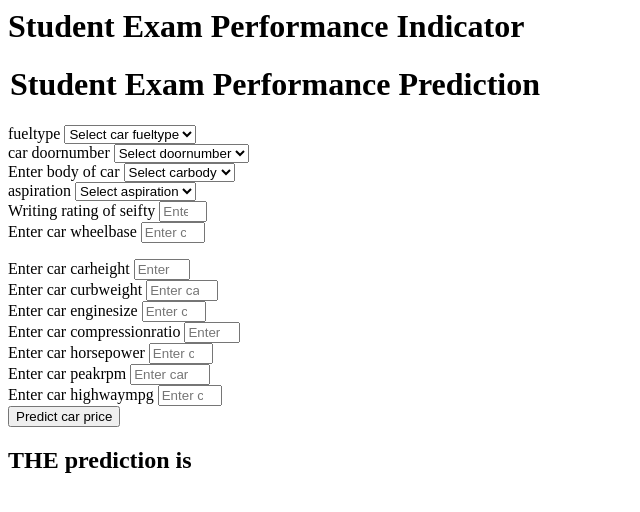
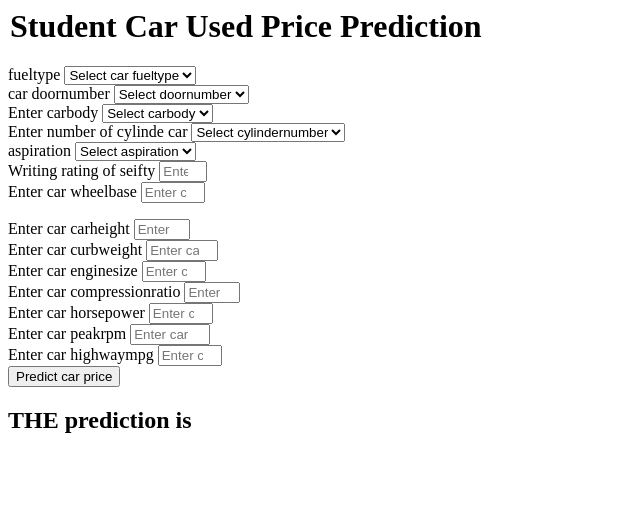
Before and after one commit to abdelhamedEl3ila/car-used-price-prediction-Data-science-project-, a Flask app: page /predictdata in a window 1280 px wide. Shown: the top 512 px of the page, without its empty margins (0-640 px from the left). Run offline with Flask 3, Linux system fonts and the light colour scheme.

Commit message:
html page

```diff
--- a/app.py
+++ b/app.py
@@ -24,6 +24,7 @@ def predict_datapoint():
       fueltype=request.form.get('fueltype'),
             doornumber=request.form.get('doornumber'),
             carbody=request.form.get('carbody'),
+            cylindernumber=request.form.get('cylindernumber'),
             aspiration=request.form.get('aspiration'),
             symboling=float(request.form.get('symboling')),
             carheight=float(request.form.get('carheight')),
--- a/src/components/data_transformation.py
+++ b/src/components/data_transformation.py
@@ -28,7 +28,7 @@ class DataTransformation:
             numerical_columns = ['symboling','wheelbase','carheight', 'curbweight',
                       'enginesize', 'compressionratio', 'horsepower',
                       'peakrpm', 'highwaympg']
-            categorical_columns = ["fueltype","doornumber","carbody","aspiration"]
+            categorical_columns = ["fueltype","doornumber","carbody","cylindernumber","aspiration"]
             num_pipeline= Pipeline(
                 steps=[
                 ("scaler",StandardScaler())
@@ -38,8 +38,9 @@ class DataTransformation:
 
             cat_pipeline=Pipeline(
 
+
                 steps=[
-                ("one_hot_encoder",OneHotEncoder()),
+                ("one_hot_encoder",OneHotEncoder(handle_unknown='ignore')),
                 ("scaler",StandardScaler(with_mean=False))
                 ]
 
--- a/src/pipeline/predict_pipeline.py
+++ b/src/pipeline/predict_pipeline.py
@@ -31,6 +31,7 @@ class CustomData:
         fueltype: str,
         doornumber: str,
         carbody: str,
+        cylindernumber: str,
         aspiration: str,
         symboling: float,
         carheight: float,
@@ -49,6 +50,8 @@ class CustomData:
         self.doornumber = doornumber
         self.carbody = carbody
         self.aspiration = aspiration
+        self.cylindernumber = cylindernumber
+
         self.symboling = symboling
         self.carheight = carheight
         self.curbweight = curbweight
@@ -67,6 +70,7 @@ class CustomData:
                 "fueltype": [self.fueltype],
                 "doornumber": [self.doornumber],
                 "carbody": [self.carbody],
+                "cylindernumber": [self.cylindernumber],
                 "aspiration": [self.aspiration],
                 "symboling": [self.symboling],
                 "carheight": [self.carheight],
--- a/templates/home.html
+++ b/templates/home.html
@@ -1,11 +1,10 @@
 <html>
 <body>
     <div class="login">
-       <h1>Student Exam Performance Indicator</h1>
 
        <form action="{{ url_for('predict_datapoint')}}" method="post">
         <h1>
-            <legend>Student Exam Performance Prediction</legend>
+            <legend>Student Car Used Price Prediction</legend>
         </h1>
         <div class="mb-3">
             <label class="form-label">fueltype</label>
@@ -33,9 +32,8 @@
             </select>
         </div>
         <div class="mb-3">
-            <label class="form-label">Enter  body of car</label>
-            <select class="form-control" name="carbody"
-                placeholder="Enter carbody" required>
+          <label class="form-label">Enter carbody</label>
+            <select class="form-control" name="carbody"    <div class="mb-3">
                 <option class="placeholder" selected disabled value="">Select  carbody</option>
                 <option value="convertible">
                   convertible
@@ -55,6 +53,47 @@
 
             </select>
         </div>
+        <div class="mb-3">
+            <label class="form-label">Enter  number of cylinde car</label>
+            <select class="form-control" name="cylindernumber"    <div class="mb-3">
+                <option class="placeholder" selected disabled value="">Select  cylindernumber</option>
+                <option value="two">
+                  two
+                </option>
+                <option value="three">
+                  three
+                </option>
+                <option value="four">
+                  four
+                </option>
+                <option value="five">
+                  five
+                </option>
+                <option value="sex">
+                  sex
+                  </option>
+                  <option value="seven">
+                    seven
+                  </option>
+                  <option value="eight">
+                    eight
+                  </option>
+                  <option value="nine">
+                    nine
+                  </option>
+                  <option value="ten">
+                    ten
+                  </option>
+                  <option value="eleven">
+                    eleven
+                  </option>
+                  <option value="twelve">
+                    twelve
+                  </option>
+
+            </select>
+        </div>
+
         <div class="mb-3">
             <label class="form-label">aspiration</label>
             <select class="form-control" name="aspiration" placeholder="Enter car aspiration" required>
```
Also changed, not shown: 2 other files.
